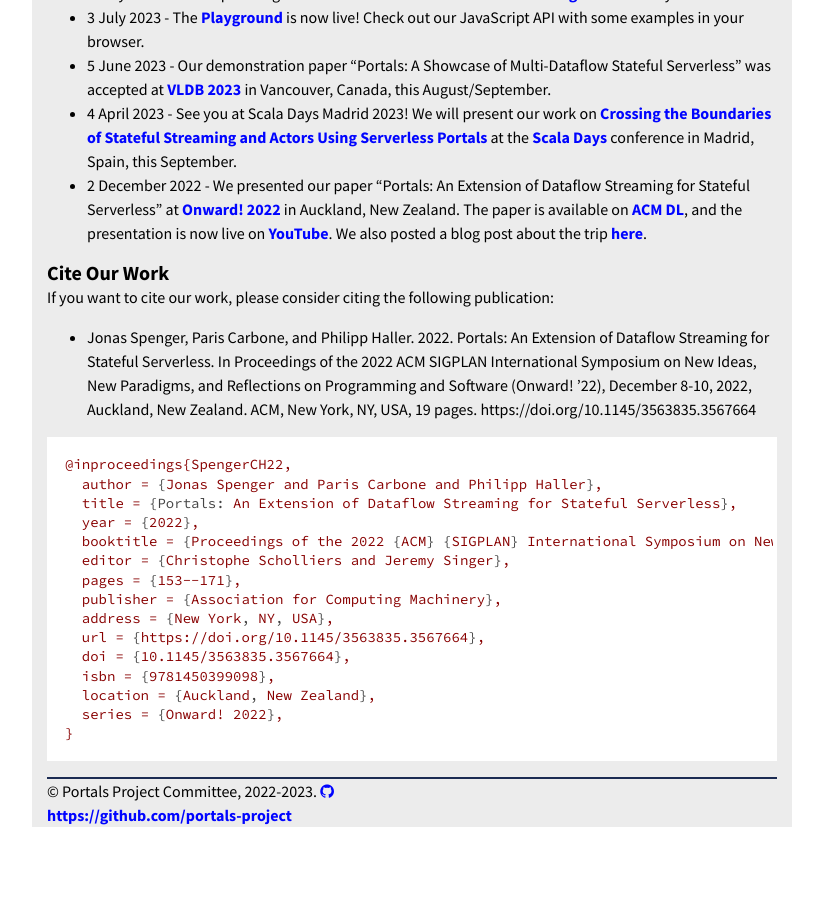
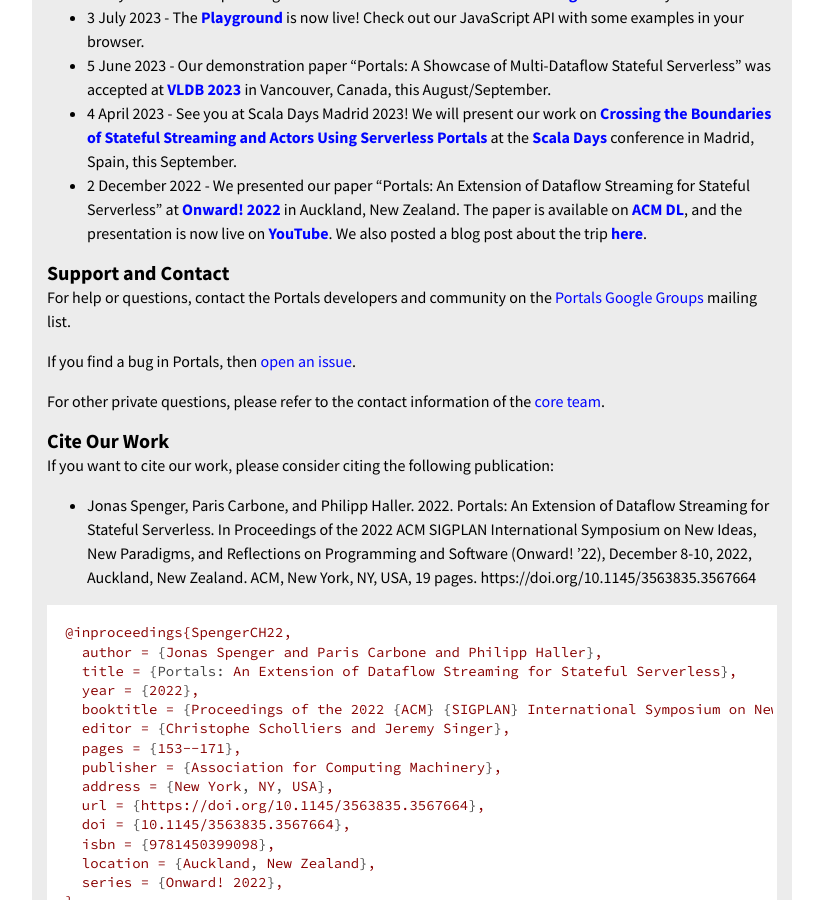
Before and after one commit to portals-project/portals-project.github.io, a Jekyll site: the page built from index.md, in a window 1280 px wide and 900 px high, scrolled down 1149 px. Shown: the whole window, without its empty margins (228-1051 px from the left). Built offline with Jekyll 4.4.1, drawn with Linux system fonts in a browser that asks for light colours; nearby versions of some CDN libraries; before the commit the page ends 1976 px from its top, so only the background shows below that.

Commit message:
Add support and contact information

```diff
--- a/index.md
+++ b/index.md
@@ -41,6 +41,14 @@
 * 4 April 2023 - See you at Scala Days Madrid 2023! We will present our work on **[Crossing the Boundaries of Stateful Streaming and Actors Using Serverless Portals](https://scaladays.org/madrid-2023/crossing-the-boundaries-of-stateful-streaming-and-actors-using-serverless-portals)** at the **[Scala Days](https://scaladays.org/)** conference in Madrid, Spain, this September.
 * 2 December 2022 - We presented our paper "Portals: An Extension of Dataflow Streaming for Stateful Serverless" at **[Onward! 2022](https://2022.splashcon.org/track/splash-2022-Onward-papers)** in Auckland, New Zealand. The paper is available on **[ACM DL](https://dl.acm.org/doi/abs/10.1145/3563835.3567664)**, and the presentation is now live on **[YouTube](https://www.youtube.com/watch?v=LyLNjtENti4)**. We also posted a blog post about the trip **[here](/blog/onward-splash-22)**.
 
+### Support and Contact
+
+For help or questions, contact the Portals developers and community on the [Portals Google Groups](https://groups.google.com/g/portals-project) mailing list.
+
+If you find a bug in Portals, then [open an issue](https://github.com/portals-project/portals/issues).
+
+For other private questions, please refer to the contact information of the [core team](https://www.portals-project.org/team).
+
 ### Cite Our Work
 
 If you want to cite our work, please consider citing the following publication:
```
